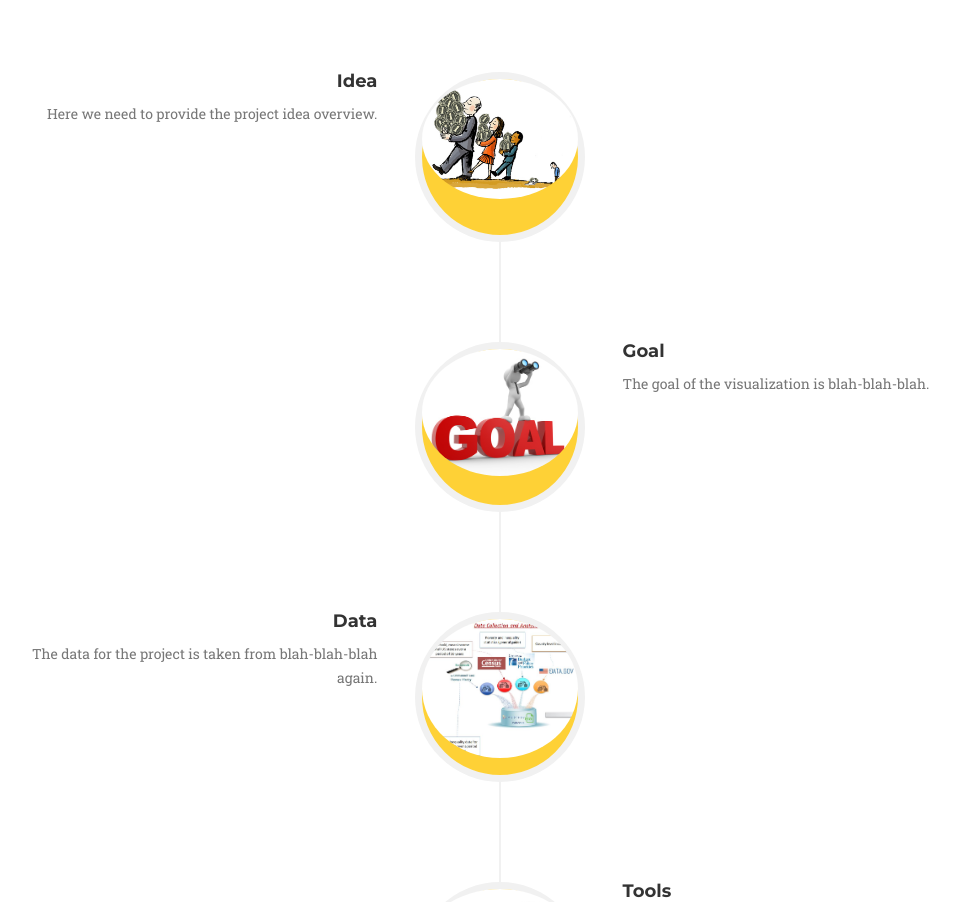
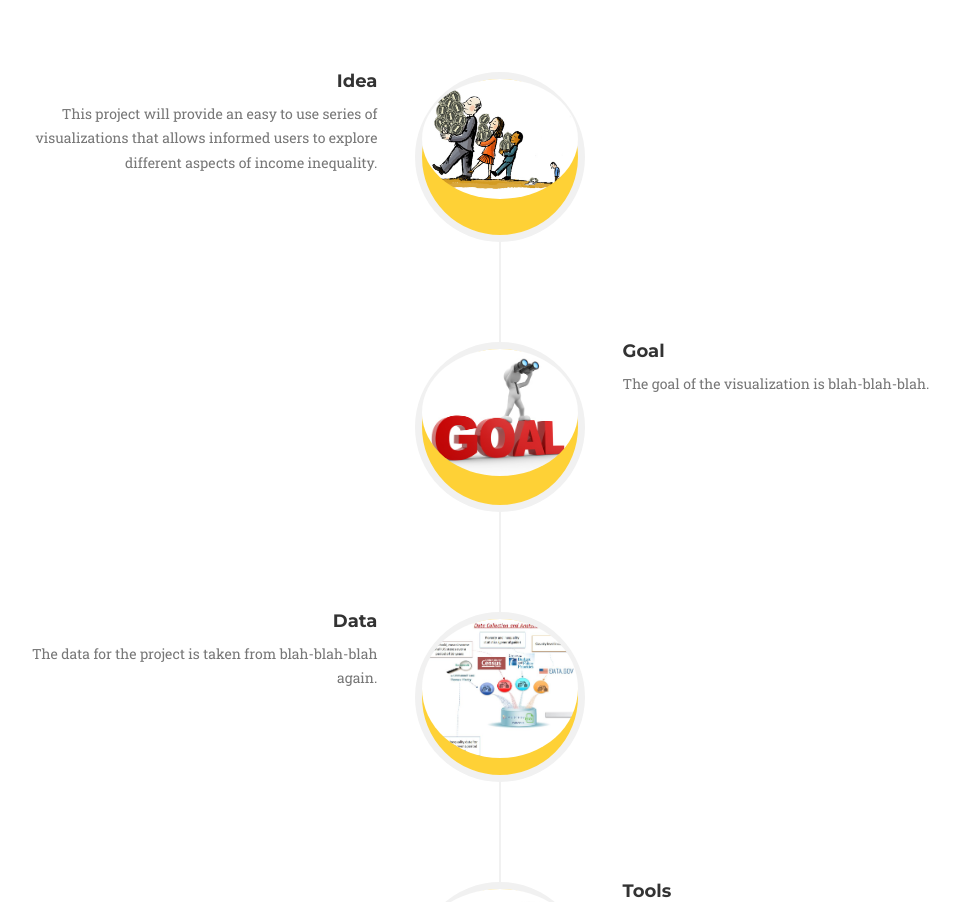
Before and after one commit to prabhakar9/w209project, a plain HTML site: page inequality/index.html in a window 1280 px wide. Shown: the part 1098-2000 px from the top of the page, without its empty margins (140-1100 px from the left). Drawn offline with Linux system fonts and the light colour scheme; a web font is replaced by a local one.

Commit message:
Ted adding viz and data

```diff
--- a/inequality/index.html
+++ b/inequality/index.html
@@ -100,7 +100,7 @@
                                     <h4 class="subheading">Idea</h4>
                                 </div>
                                 <div class="timeline-body">
-                                    <p class="text-muted">Here we need to provide the project idea overview.</p>
+                                    <p class="text-muted">This project will provide an easy to use series of visualizations that allows informed users to explore different aspects of income inequality.</p>
                                 </div>
                             </div>
                         </li>
```
Also changed, not shown: 3 other files.
